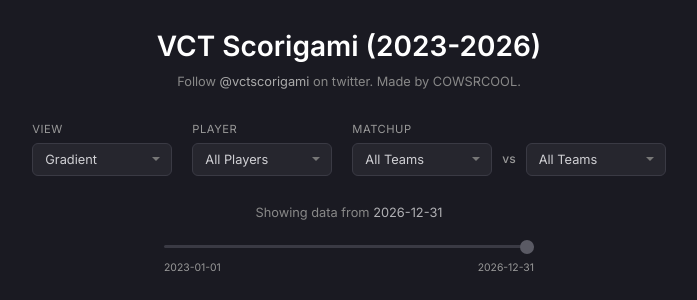
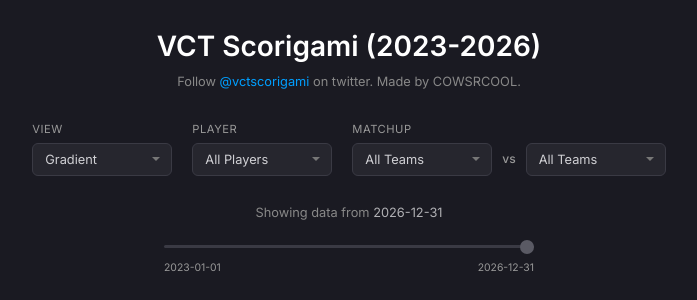
Before and after one commit to BrycePittler/vctscorigami, a Flask app: page / in a window 1280 px wide. Shown: the top 300 px of the page, without its empty margins (291-988 px from the left). Run offline with Flask 3, Linux system fonts and the light colour scheme; data that the repository does not hold is empty.

Commit message:
link color change

```diff
--- a/templates/index.html
+++ b/templates/index.html
@@ -46,7 +46,7 @@
         }
 
         .subtitle a {
-            color: #aaa;
+            color: #009fff;
             text-decoration: none;
         }
 
```
